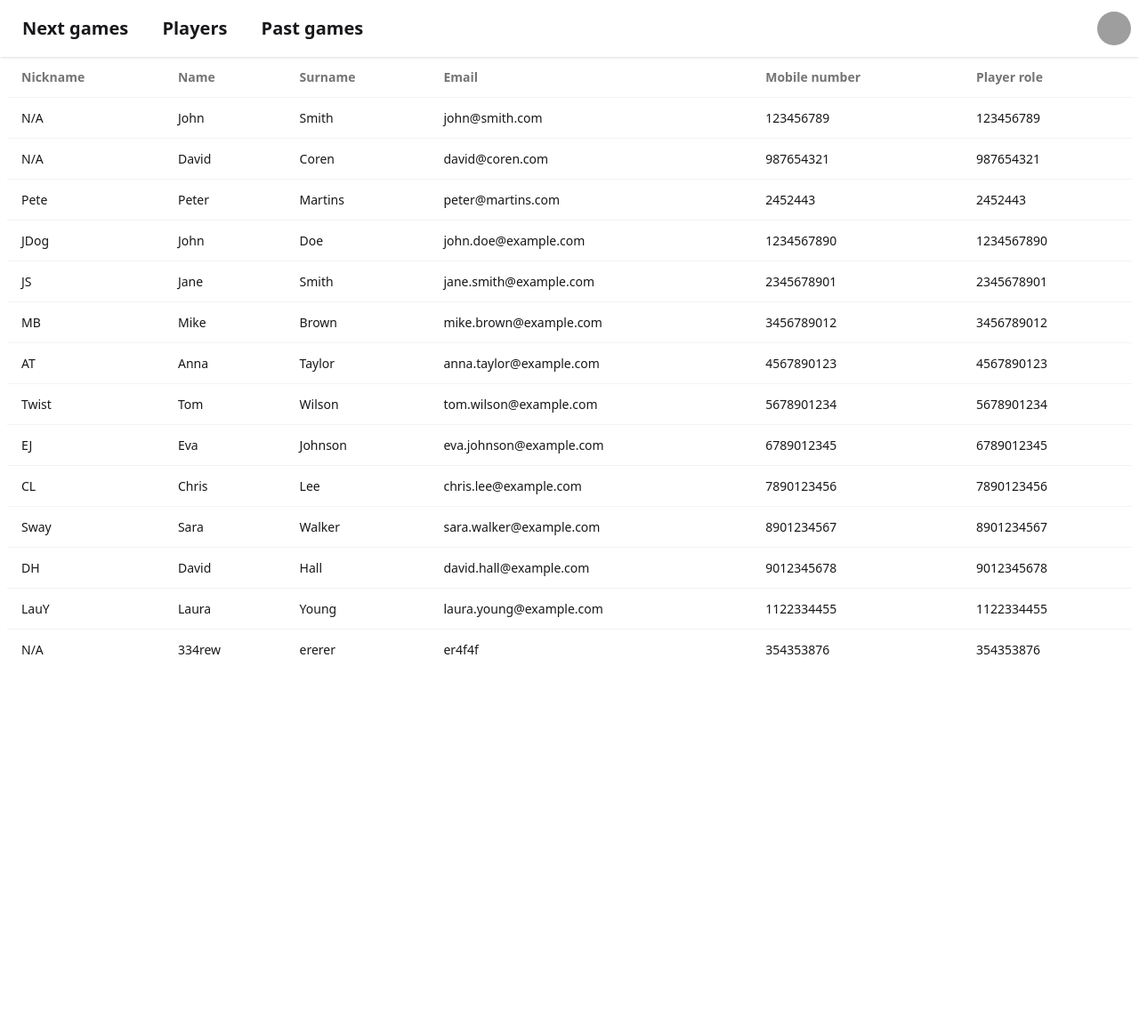
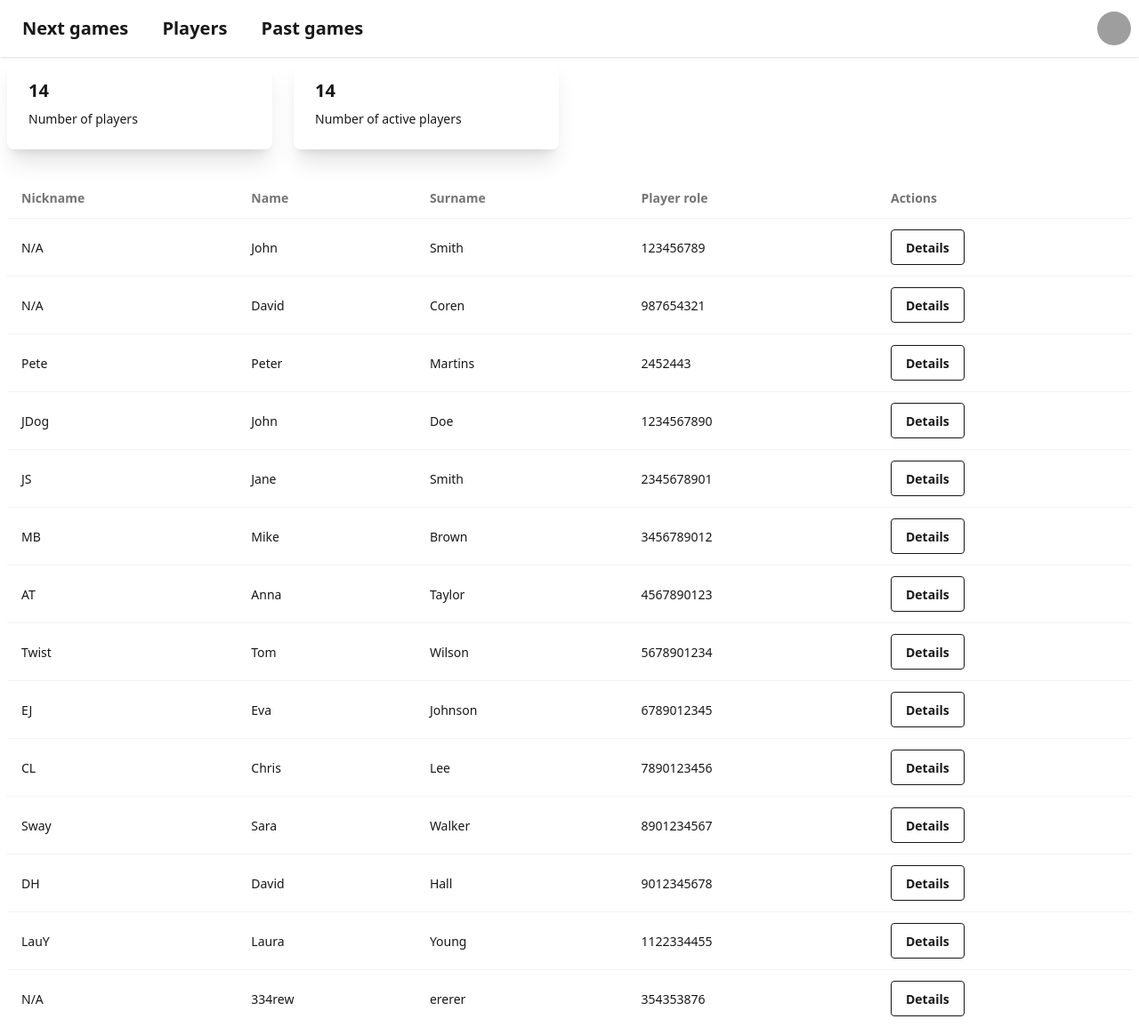
Before and after one commit to PawBeer/futsal_app, a Django app: page /players/players/ in a window 1280 px wide. Shown: the whole page at 89% size. Before the commit the page ends 736 px from the top, so only its background shows below. Run offline with Django 5.2, Linux system fonts and the light colour scheme; data comes from the database, SQL or seed files in the repository; grey boxes are pictures that could not be loaded.

Commit message:
added Players details

```diff
--- a/players/templates/players/all_players.html
+++ b/players/templates/players/all_players.html
@@ -5,15 +5,28 @@
 {% endblock %}
 
 {% block content %}
+    <div class="grid grid-cols-4 gap-6 mb-8">
+        <div class="card shadow-xl">
+            <div class="card-body">
+                <div class="text-xl font-semibold">{{ details.id__count }}</div>
+                <p class="text-sm">Number of players</p>
+            </div>
+        </div>
+        <div class="card shadow-xl">
+                <div class="card-body">
+                    <div class="text-xl font-semibold">{{ details.id__count }}</div>
+                    <p class="text-sm">Number of active players</p>
+                </div>
+            </div>
+    </div>
     <table class="table">
         <thead>
         <tr>
             <th>Nickname</th>
             <th>Name</th>
             <th>Surname</th>
-            <th>Email</th>
-            <th>Mobile number</th>
             <th>Player role</th>
+            <th>Actions</th>
         </tr>
         </thead>
         <tbody>
@@ -22,9 +35,8 @@
                 <td>{{ player.nickname }}</td>
                 <td>{{ player.name }}</td>
                 <td>{{ player.surname }}</td>
-                <td>{{ player.email }}</td>
                 <td>{{ player.mobile_number }}</td>
-                <td>{{ player.mobile_number }}</td>
+                <td><a href="{% url 'player_details_url' player_id=player.id %}" class="btn btn-outline">Details</a></td>
             </tr>
         {% endfor %}
         </tbody>
--- a/players/urls.py
+++ b/players/urls.py
@@ -2,4 +2,6 @@ from django.urls import path
 from . import views
 urlpatterns = [
     path('players/', views.all_players, name='all_players_url'),
+    path('<player_id>/', views.player_details, name='player_details_url'),
+
 ]
--- a/players/views.py
+++ b/players/views.py
@@ -1,9 +1,19 @@
 from django.shortcuts import render
 
 from .models import Player
-
+from django.db.models import Avg, Min, Max, Count
 
 # Create your views here.
 def all_players(request):
     found_players = Player.objects.all()
-    return render(request, 'players/all_players.html', {'players': found_players})
+    found_players_aggregation = found_players.aggregate(
+        Count('id')
+    )
+    return render(request, 'players/all_players.html', {
+        'players': found_players,
+        'details': found_players_aggregation
+    })
+
+def player_details(request, player_id):
+    found_player = Player.objects.get(id=player_id)
+    return render(request, 'players/player_details.html', {"player": found_player})
--- a/static/dist/styles.css
+++ b/static/dist/styles.css
@@ -12,6 +12,8 @@
     --color-zinc-500: oklch(55.2% 0.016 285.938);
     --color-black: #000;
     --spacing: 0.25rem;
+    --text-sm: 0.875rem;
+    --text-sm--line-height: calc(1.25 / 0.875);
     --text-xl: 1.25rem;
     --text-xl--line-height: calc(1.75 / 1.25);
     --font-weight-semibold: 600;
@@ -813,6 +815,9 @@
   .mt-3 {
     margin-top: calc(var(--spacing) * 3);
   }
+  .mb-8 {
+    margin-bottom: calc(var(--spacing) * 8);
+  }
   .status {
     display: inline-block;
     aspect-ratio: 1 / 1;
@@ -883,6 +888,9 @@
   .flex {
     display: flex;
   }
+  .grid {
+    display: grid;
+  }
   .table {
     display: table;
   }
@@ -920,6 +928,9 @@
       outline-offset: 2px;
     }
   }
+  .grid-cols-4 {
+    grid-template-columns: repeat(4, minmax(0, 1fr));
+  }
   .items-center {
     align-items: center;
   }
@@ -928,6 +939,9 @@
   }
   .gap-2 {
     gap: calc(var(--spacing) * 2);
+  }
+  .gap-6 {
+    gap: calc(var(--spacing) * 6);
   }
   .menu-sm {
     :where(li:not(.menu-title) > *:not(ul, details, .menu-title)), :where(li:not(.menu-title) > details > summary:not(.menu-title)) {
@@ -959,6 +973,10 @@
   .px-2 {
     padding-inline: calc(var(--spacing) * 2);
   }
+  .text-sm {
+    font-size: var(--text-sm);
+    line-height: var(--tw-leading, var(--text-sm--line-height));
+  }
   .text-xl {
     font-size: var(--text-xl);
     line-height: var(--tw-leading, var(--text-xl--line-height));
@@ -972,15 +990,6 @@
   }
   .text-green-200 {
     color: var(--color-green-200);
-  }
-  .text-green-300 {
-    color: var(--color-green-300);
-  }
-  .text-primary {
-    color: var(--color-primary);
-  }
-  .text-secondary {
-    color: var(--color-secondary);
   }
   .text-success {
     color: var(--color-success);
@@ -997,6 +1006,10 @@
   }
   .shadow-sm {
     --tw-shadow: 0 1px 3px 0 var(--tw-shadow-color, rgb(0 0 0 / 0.1)), 0 1px 2px -1px var(--tw-shadow-color, rgb(0 0 0 / 0.1));
+    box-shadow: var(--tw-inset-shadow), var(--tw-inset-ring-shadow), var(--tw-ring-offset-shadow), var(--tw-ring-shadow), var(--tw-shadow);
+  }
+  .shadow-xl {
+    --tw-shadow: 0 20px 25px -5px var(--tw-shadow-color, rgb(0 0 0 / 0.1)), 0 8px 10px -6px var(--tw-shadow-color, rgb(0 0 0 / 0.1));
     box-shadow: var(--tw-inset-shadow), var(--tw-inset-ring-shadow), var(--tw-ring-offset-shadow), var(--tw-ring-shadow), var(--tw-shadow);
   }
   .btn-ghost {
```
Also changed, not shown: players/templates/players/player_details.html (added, +21 -0 lines).
